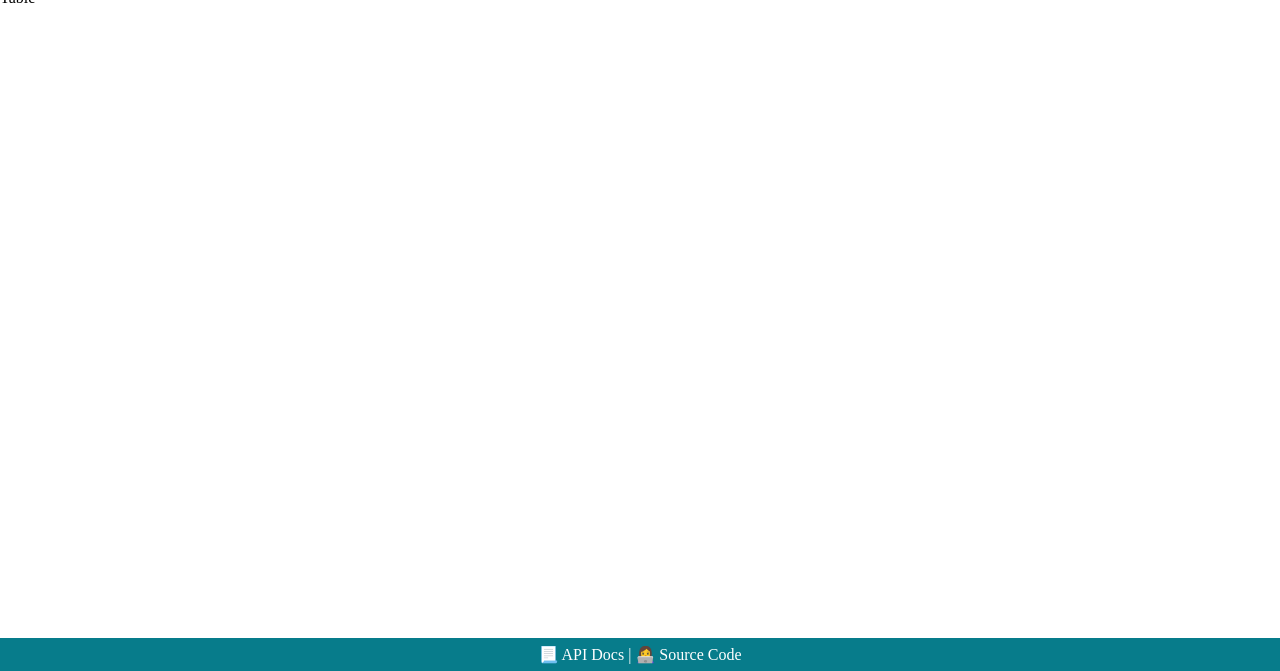
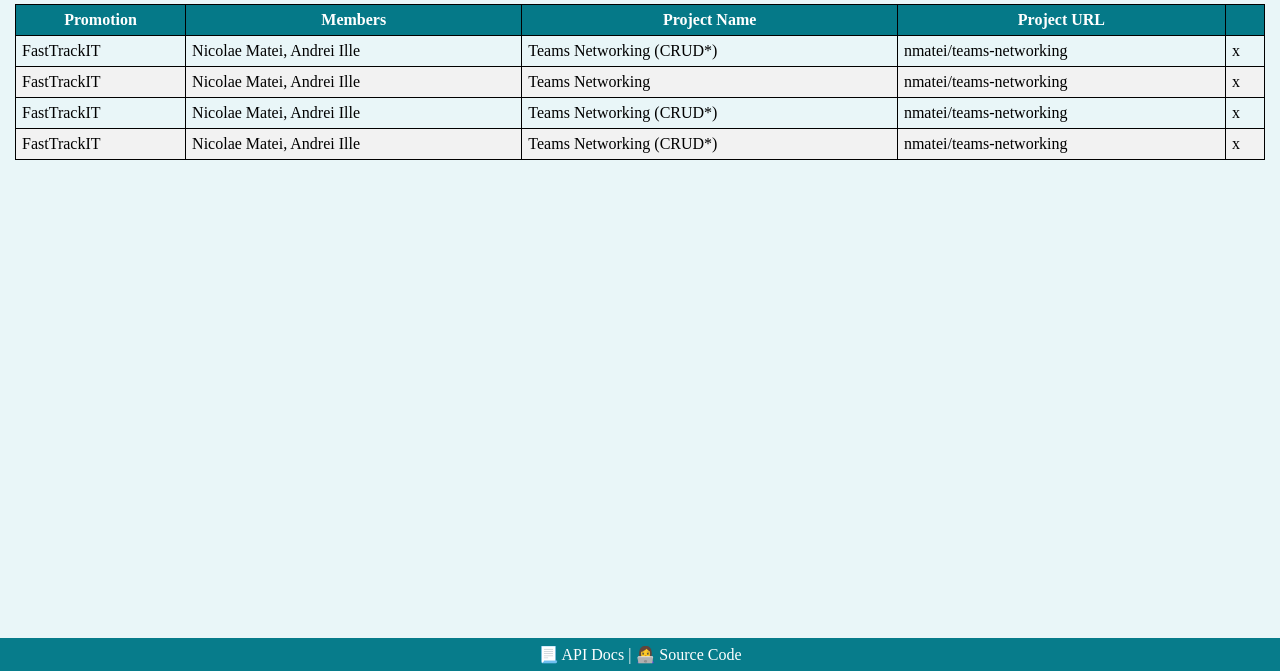
Before and after one commit to roxanamlendea/teams-networking, a website built with webpack: page src/index.html in a window 1280 px wide. Shown: the part 129-800 px from the top of the page. Built offline with nearby package versions, Linux system fonts and the light colour scheme.

Commit message:
static html table

```diff
--- a/src/index.html
+++ b/src/index.html
@@ -1,3 +1,8 @@
+<!DOCTYPE html>
+<html lang="en">
+  <head>
+    <meta charset="UTF-8" />
+    <meta name="viewport" content="width=device-width, initial-scale=1.0" />
     <title>Teams Networking</title>
   </head>
   <body>
@@ -11,7 +16,50 @@
       </div>
     </header>
 
-  <section>Table</section>
+    <section>
+
+      <table id="teamsTable">
+        <thead>
+          <tr>
+            <th>Promotion</th>
+            <th>Members</th>
+            <th>Project Name</th>
+            <th>Project URL</th>
+            <th></th>
+          </tr>
+        </thead>
+        <tbody>
+          <tr>
+            <td>FastTrackIT</td>
+            <td>Nicolae Matei, Andrei Ille</td>
+            <td>Teams Networking (CRUD*)</td>
+            <td>nmatei/teams-networking</td>
+            <td>x</td>
+          </tr>
+          <tr>
+            <td>FastTrackIT</td>
+            <td>Nicolae Matei, Andrei Ille</td>
+            <td>Teams Networking</td>
+            <td>nmatei/teams-networking</td>
+            <td>x</td>
+          </tr>
+          <tr>
+            <td>FastTrackIT</td>
+            <td>Nicolae Matei, Andrei Ille</td>
+            <td>Teams Networking (CRUD*)</td>
+            <td>nmatei/teams-networking</td>
+            <td>x</td>
+          </tr>
+          <tr>
+            <td>FastTrackIT</td>
+            <td>Nicolae Matei, Andrei Ille</td>
+            <td>Teams Networking (CRUD*)</td>
+            <td>nmatei/teams-networking</td>
+            <td>x</td>
+          </tr>
+        </tbody>
+      </table>
+    </section>
 
     <footer>📃 API Docs | 👩‍💻 Source Code</footer>
   </body>
--- a/src/style.css
+++ b/src/style.css
@@ -6,6 +6,7 @@ body {
   flex-direction: column;
   min-height: 100%;
   margin: 0;
+  background-color: #e9f6f8;
 }
 
 header {
@@ -28,6 +29,7 @@ header img {
 
 body > section {
   flex: 1;
+  padding: 15px;
 }
 
 h1 {
@@ -45,3 +47,22 @@ footer {
   text-align: center;
   padding: 7px;
 }
+
+#teamsTable {
+  border-collapse: collapse;
+  width: 100%;
+}
+#teamsTable th,
+#teamsTable td {
+  border: 1px solid black;
+  padding: 6px;
+}
+
+#teamsTable th {
+  background-color: #057988;
+  color: white;
+}
+
+#teamsTable tr:nth-child(even) {
+  background-color: #f2f2f2;
+}
```
Lines whose indentation alone changed are shown as unchanged.
